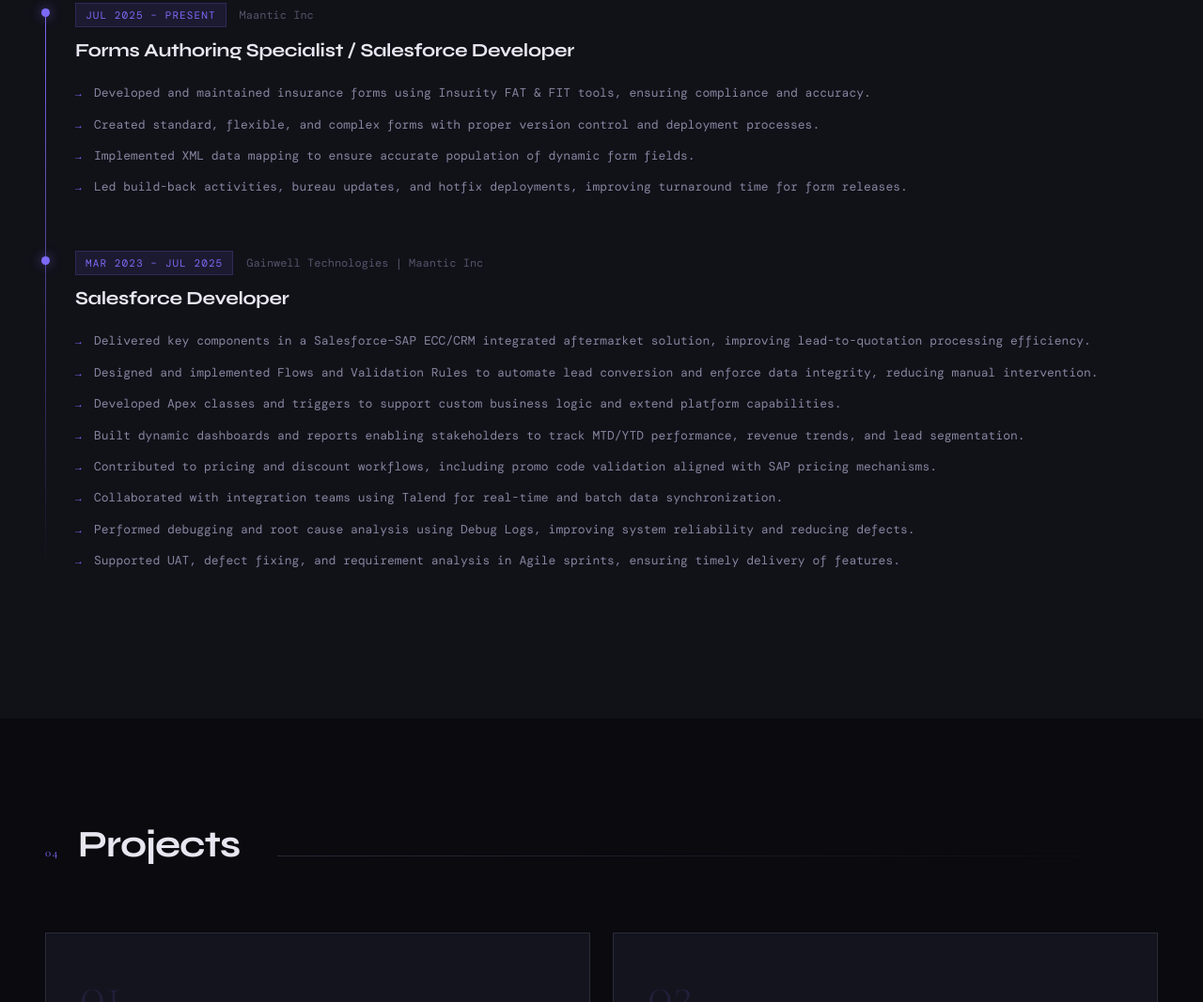
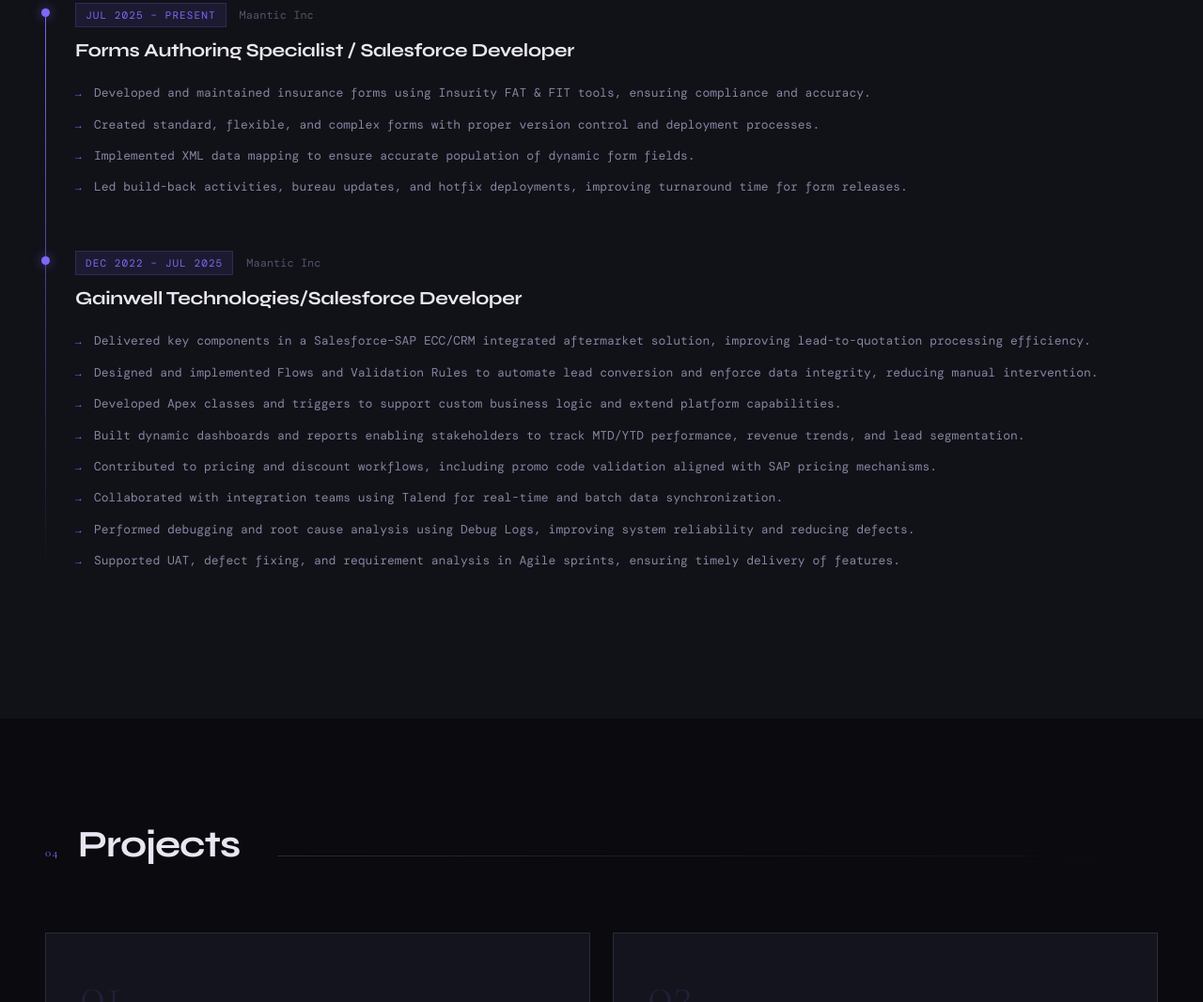
Before and after one commit to jasmeenhalli/jasmeenhalli.github.io, a plain HTML site: page index.html in a window 1280 px wide. Shown: the part 2691-3758 px from the top of the page at 94% size. Drawn offline with nearby package versions, Linux system fonts and the light colour scheme; a web font is replaced by a local one.

Commit message:
Update index.html

```diff
--- a/index.html
+++ b/index.html
@@ -637,10 +637,10 @@
     <div class="timeline-item reveal">
       <div class="timeline-dot"></div>
       <div class="timeline-meta">
-        <span class="timeline-date">Mar 2023 – Jul 2025</span>
-        <span class="timeline-company">Gainwell Technologies | Maantic Inc</span>
+        <span class="timeline-date">Dec 2022 – Jul 2025</span>
+        <span class="timeline-company">Maantic Inc</span>
       </div>
-      <div class="timeline-role">Salesforce Developer</div>
+      <div class="timeline-role">Gainwell Technologies/Salesforce Developer</div>
       <ul class="timeline-bullets">
         <li>Delivered key components in a Salesforce–SAP ECC/CRM integrated aftermarket solution, improving lead-to-quotation processing efficiency.</li>
         <li>Designed and implemented Flows and Validation Rules to automate lead conversion and enforce data integrity, reducing manual intervention.</li>
```
